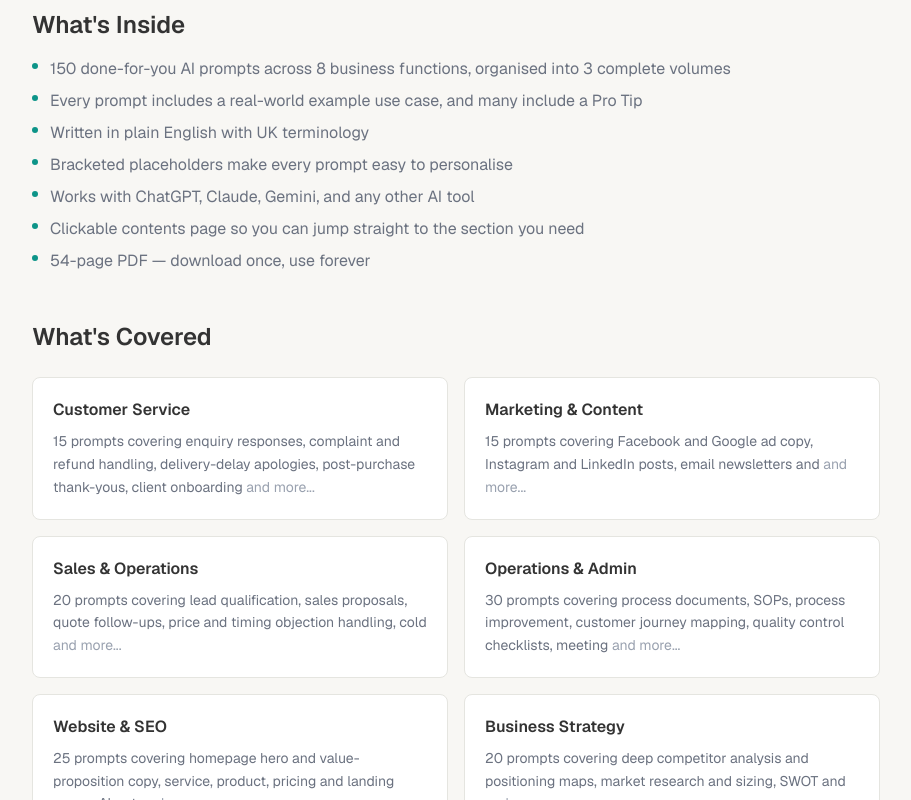
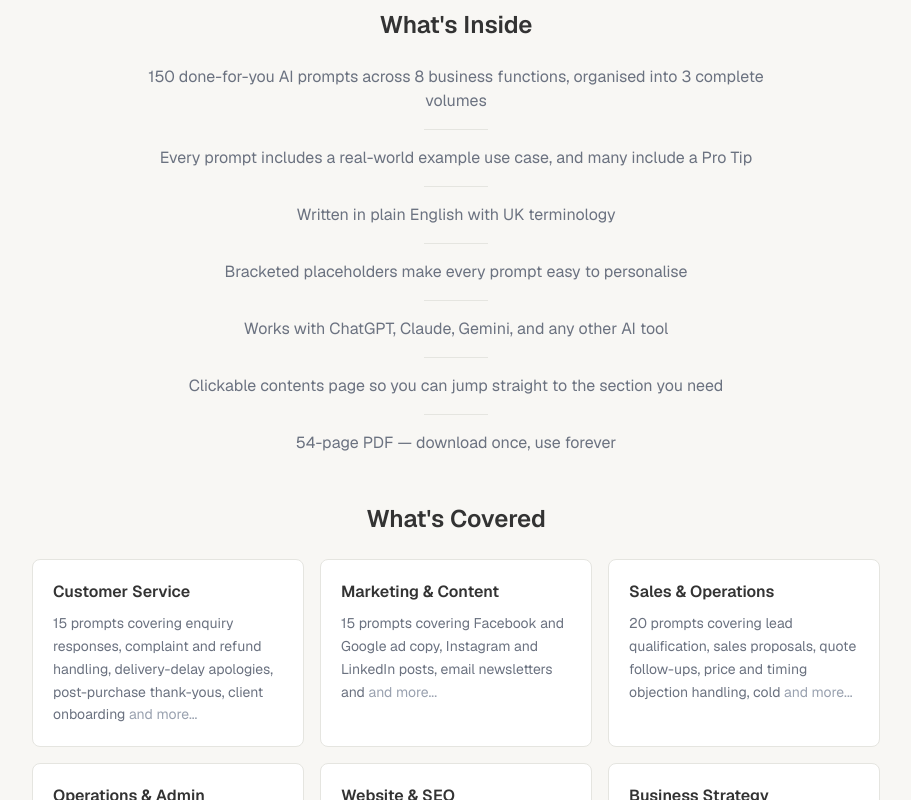
Before and after one commit to GenicoDigital/solodeck, a Next.js app: page /products/item/complete-small-business-ai-toolkit in a window 1280 px wide. Shown: the part 940-1740 px from the top of the page, without its empty margins (184-1095 px from the left). Built offline with nearby package versions, Linux system fonts and the light colour scheme.

Commit message:
Cream section: centre What's Inside (dividers, no bullets) and What's Covered heading; 3-col grid
Co-Authored-By: Claude Opus 4.8 (1M context) <noreply@anthropic.com>

```diff
--- a/src/app/products/item/[slug]/page.tsx
+++ b/src/app/products/item/[slug]/page.tsx
@@ -125,28 +125,30 @@ export default async function ProductPage({ params }: Props) {
         <div className="mx-auto max-w-4xl px-6 py-16 space-y-12">
           {/* What's Inside */}
           {overview.whatsInside.length > 0 && (
-            <div>
-              <h2 className="mb-4 text-2xl font-semibold text-charcoal">
+            <div className="text-center">
+              <h2 className="mb-6 text-2xl font-semibold text-charcoal">
                 What&#39;s Inside
               </h2>
-              <ul className="space-y-2">
+              <div className="mx-auto max-w-2xl">
                 {overview.whatsInside.map((item, i) => (
-                  <li key={i} className="flex items-start gap-3 text-muted">
-                    <span className="mt-1.5 h-1.5 w-1.5 flex-shrink-0 rounded-full bg-accent" />
-                    {item}
-                  </li>
+                  <div key={i}>
+                    {i > 0 && (
+                      <div className="mx-auto my-4 h-px w-16 bg-border" />
+                    )}
+                    <p className="text-muted">{item}</p>
+                  </div>
                 ))}
-              </ul>
+              </div>
             </div>
           )}
 
           {/* Sections breakdown */}
           {overview.sections.length > 0 && (
             <div>
-              <h2 className="mb-6 text-2xl font-semibold text-charcoal">
+              <h2 className="mb-6 text-center text-2xl font-semibold text-charcoal">
                 What&#39;s Covered
               </h2>
-              <div className="grid gap-4 sm:grid-cols-2">
+              <div className="grid gap-4 grid-cols-1 md:grid-cols-3">
                 {overview.sections.map((section, i) => {
                   const { text, truncated } = truncateWords(section.description, 15);
                   return (
```
